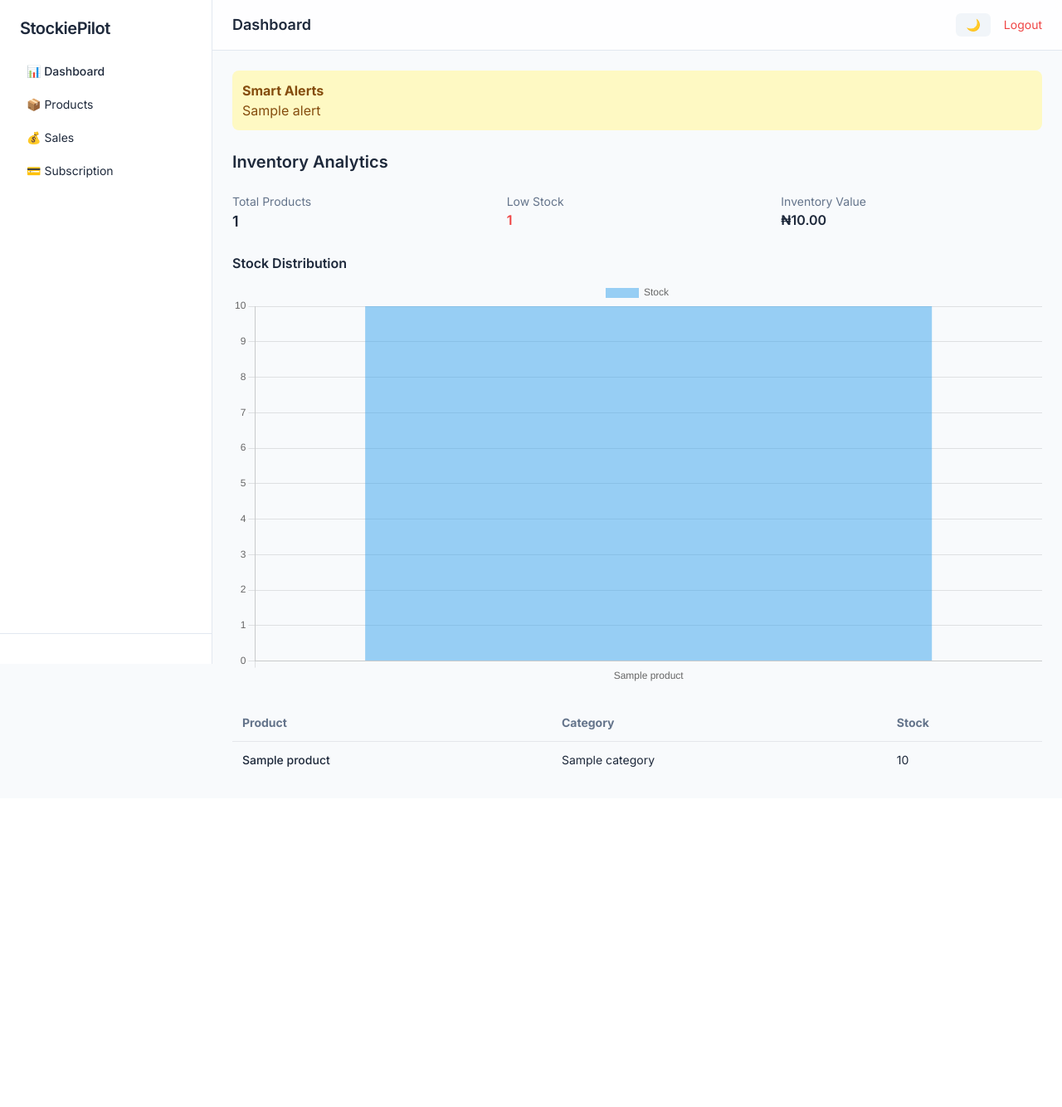
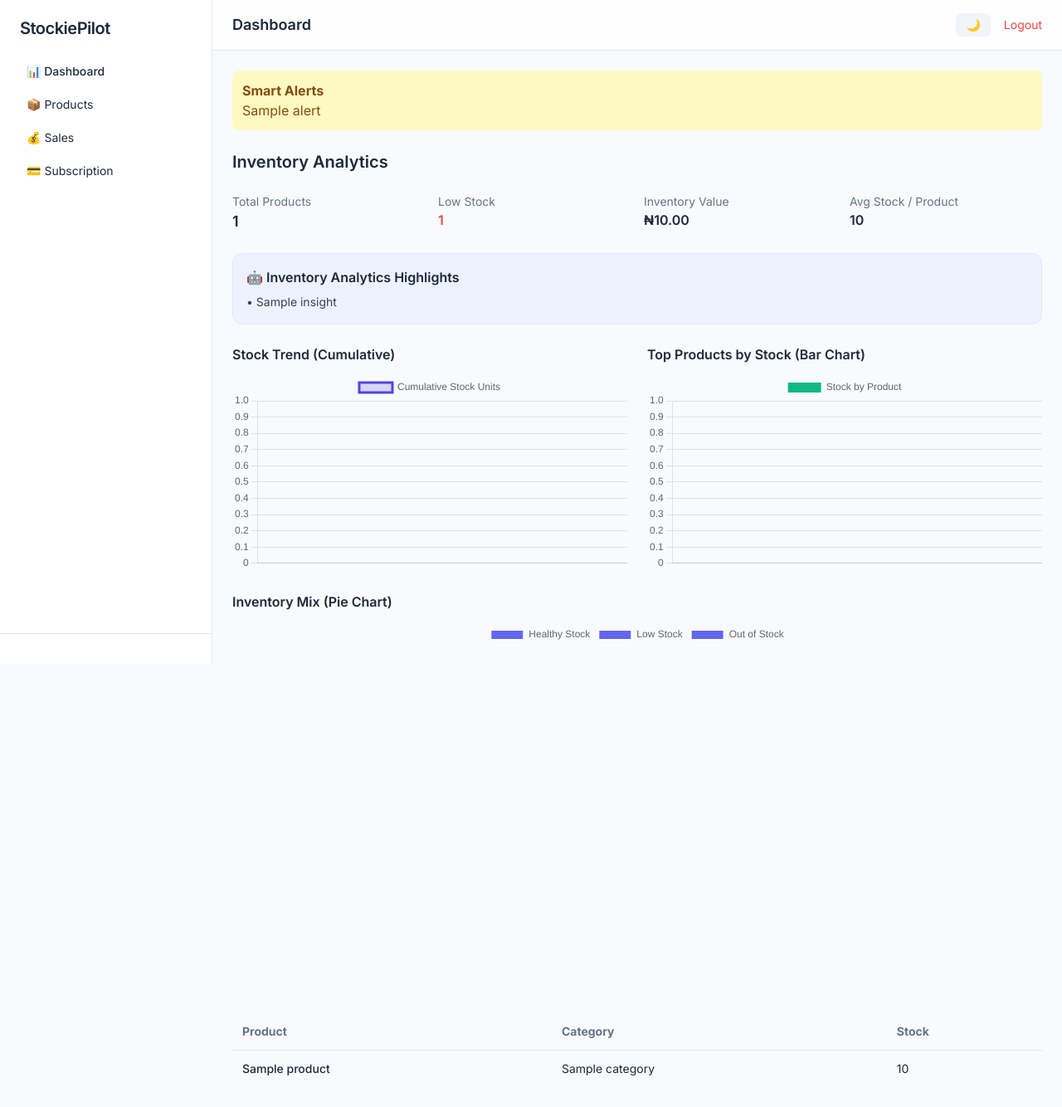
Before and after one commit to oluwatosinjegede/stockiepilot, a Django app: template templates/products.html in a window 1280 px wide. Shown: the whole page at 83% size. Before the commit the page ends 924 px from the top, so only its background shows below. Run offline with Django 5.2, Linux system fonts and the light colour scheme; the template is opened without the code that fills it: most values are stand-ins (such as "Sample title", 1, 10 or a date in 2020); some libraries are stand-ins or nearby versions.

Commit message:
Refactor product page for analytics charts

```diff
--- a/templates/products.html
+++ b/templates/products.html
@@ -33,7 +33,7 @@
   </div>
 
   <!-- KPIs -->
-  <div class="grid grid-cols-1 md:grid-cols-3 gap-4">
+  <div class="grid grid-cols-1 sm:grid-cols-2 lg:grid-cols-4 gap-4">
 
     <div class="card">
       <p class="text-slate-500 text-sm">Total Products</p>
@@ -49,18 +49,42 @@
       <p class="text-slate-500 text-sm">Inventory Value</p>
       <h3 class="font-semibold">₦{{ inventory_value|floatformat:2 }}</h3>
     </div>
+    <div class="card">
+      <p class="text-slate-500 text-sm">Avg Stock / Product</p>
+      <h3 class="font-semibold">{{ avg_stock_per_product }}</h3>
+    </div>
 
   </div>
 
   <!-- CHART -->
+   <div class="bg-indigo-50 dark:bg-indigo-900/20 border border-indigo-100 dark:border-indigo-800 rounded-xl p-4">
+    <h3 class="font-semibold mb-2">🤖 Inventory Analytics Highlights</h3>
+    <ul class="space-y-1 text-sm text-slate-700 dark:text-slate-200">
+      {% for insight in insights %}
+      <li>• {{ insight }}</li>
+      {% empty %}
+      <li>• Not enough data for insights yet.</li>
+      {% endfor %}
+    </ul>
+  </div>
+
+    <div class="grid grid-cols-1 lg:grid-cols-2 gap-6">
     <div class="card">
-    <h4 class="font-semibold mb-2">Stock Distribution</h4>
+      <h4 class="font-semibold mb-3">Stock Trend (Cumulative)</h4>
+      <canvas id="stockTrendChart"></canvas>
+    </div>
 
-    {% if products %}
-      <canvas id="stockChart"></canvas>
-    {% else %}
-      <p class="text-slate-400 text-sm">No data to display</p>
-    {% endif %}
+    <div class="card">
+      <h4 class="font-semibold mb-3">Top Products by Stock (Bar Chart)</h4>
+      <canvas id="stockBarChart"></canvas>
+    </div>
+
+    <div class="card lg:col-span-2">
+      <h4 class="font-semibold mb-3">Inventory Mix (Pie Chart)</h4>
+      <div class="max-w-md mx-auto">
+        <canvas id="stockMixChart"></canvas>
+      </div>
+    </div>
   </div>
 
   <!-- TABLE -->
@@ -240,31 +264,58 @@
 </div>
 {% endif %}
 
-<!-- LOAD CHART SAFELY -->
-<script src="https://cdn.jsdelivr.net/npm/chart.js"></script>
+<script>
+  function safeParse(data){
+  try { return JSON.parse(data) } catch { return [] }
+}
 
-<script>
 document.addEventListener("DOMContentLoaded", function () {
 
-  const chartEl = document.getElementById('stockChart');
+  const trendDates = safeParse('{{ charts.trend_dates|escapejs }}')
+  const trendValues = safeParse('{{ charts.trend_values|escapejs }}')
+  const barLabels = safeParse('{{ charts.product_labels|escapejs }}')
+  const barValues = safeParse('{{ charts.product_values|escapejs }}')
+  const pieValues = safeParse('{{ charts.pie_values|escapejs }}')
 
-  if (chartEl && typeof Chart !== "undefined") {
+  if (typeof Chart !== "undefined") {
+    new Chart(document.getElementById('stockTrendChart'), {
+      type: 'line',
+      data: {
+        labels: trendDates,
+        datasets: [{
+          label: 'Cumulative Stock Units',
+          data: trendValues,
+          borderColor: '#4f46e5',
+          backgroundColor: 'rgba(79,70,229,0.20)',
+          fill: true,
+          tension: 0.3,
+        }]
+      }
+    })
 
-    const labels = [{% for p in products %}"{{ p.name|escapejs }}",{% endfor %}]
-    const data = [{% for p in products %}{{ p.quantity|default:0 }},{% endfor %}]
-
-    if (labels.length > 0) {
-      new Chart(chartEl, {
+    new Chart(document.getElementById('stockBarChart'), {
       type: 'bar',
       data: {
-          labels: labels,
+        labels: barLabels,
         datasets: [{
-            label: 'Stock',
-            data: data
+          label: 'Stock by Product',
+          data: barValues,
+          backgroundColor: '#10b981',
+          borderRadius: 6,
         }]
       }
-      });
+    })
+
+    new Chart(document.getElementById('stockMixChart'), {
+      type: 'pie',
+      data: {
+        labels: ['Healthy Stock', 'Low Stock', 'Out of Stock'],
+        datasets: [{
+          data: pieValues,
+          backgroundColor: ['#6366f1', '#f59e0b', '#ef4444'],
+        }]
       }
+    })
   }
 
 });
```
Also changed, not shown: apps/products/views.py (+64 -0 lines). Lines whose indentation alone changed are shown as unchanged.
